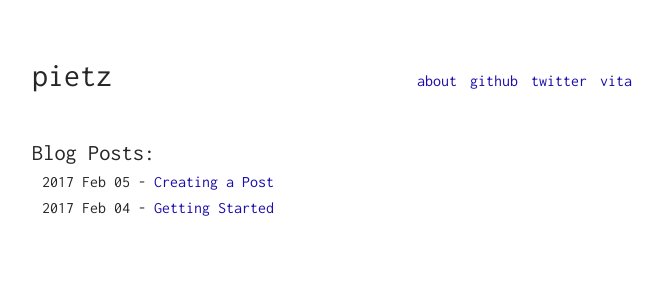
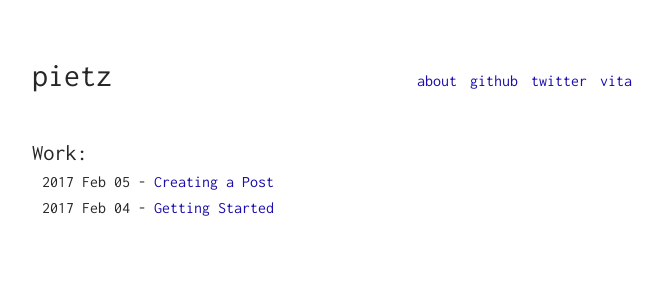
Before and after one commit to shabansalihi/pietz.github.io, a Jekyll site: the page built from index.html, in a window 1280 px wide. Shown: the top 300 px of the page, without its empty margins (308-971 px from the left). Built offline with Jekyll 4.4.1, drawn with Linux system fonts in a browser that asks for light colours.

Commit message:
Update index.html

```diff
--- a/index.html
+++ b/index.html
@@ -13,7 +13,7 @@ layout: default
     </ul>
 </div>
 <div class="blog">
-    <h1>Blog Posts:</h1>
+    <h1>Work:</h1>
     <ul>
         {% for post in site.posts %}
         <li>
```
